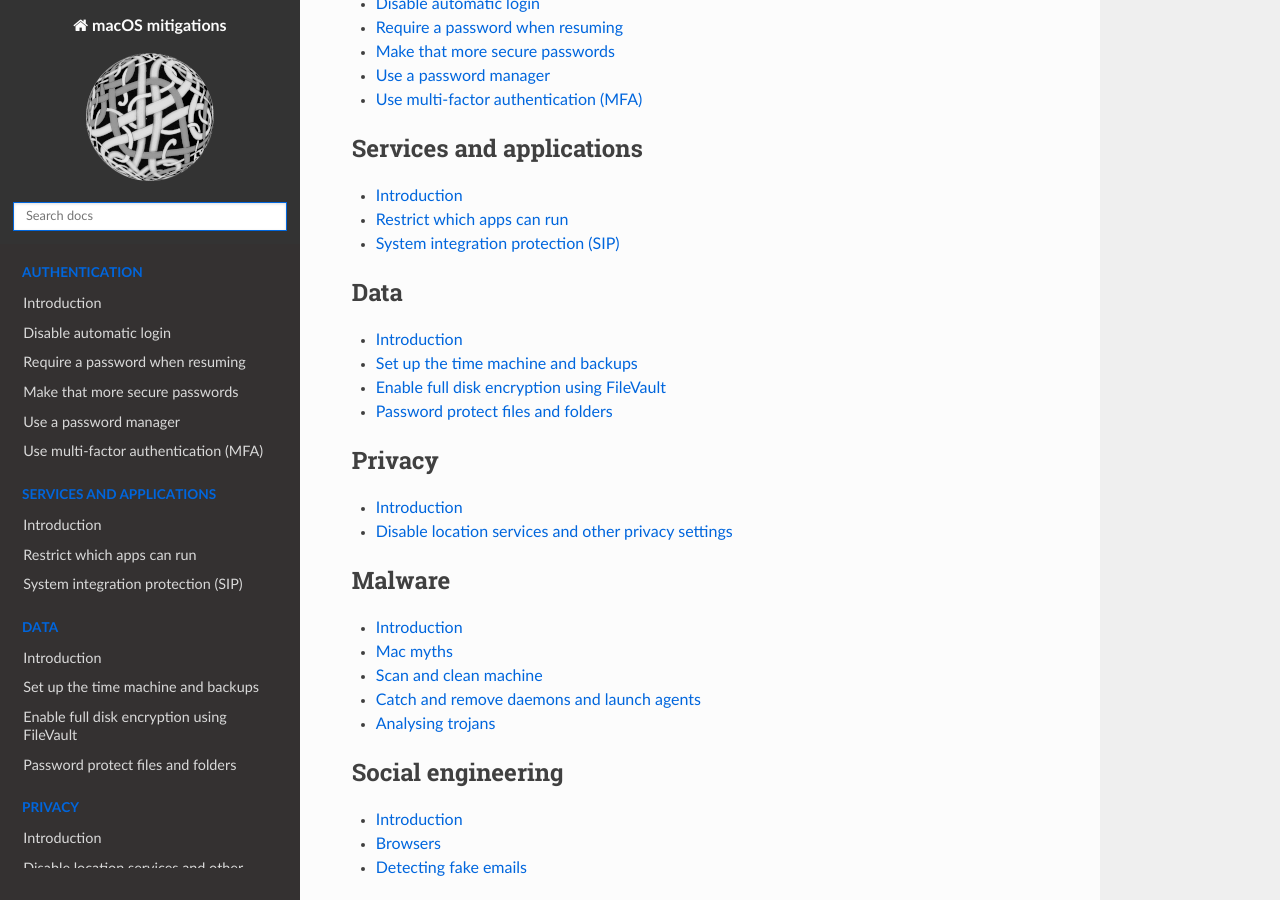
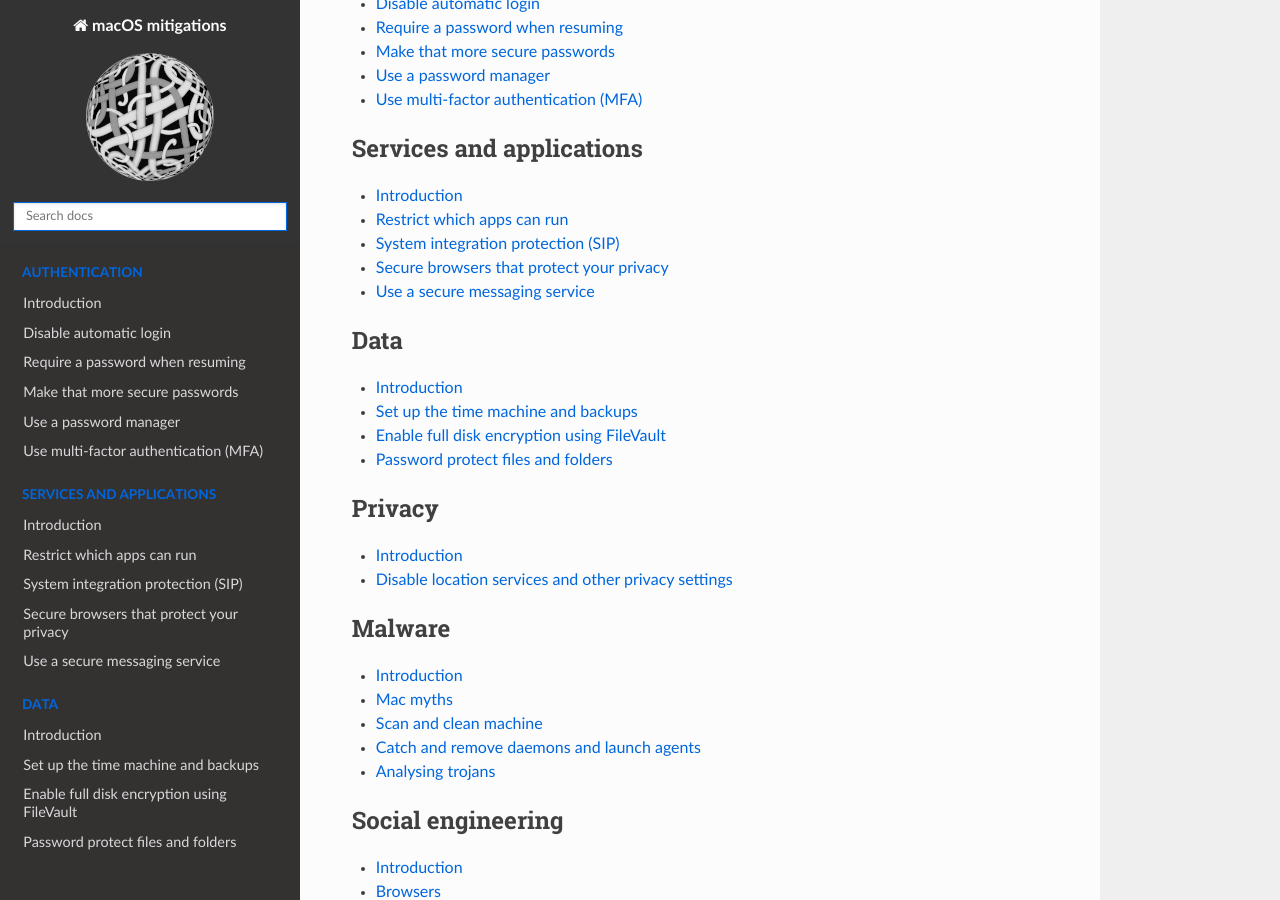
Before and after one commit to tymyrddin/blue-macos, a Sphinx documentation site: the page built from source/index.rst, in a window 1280 px wide and 900 px high, scrolled down 340 px. Built offline with Sphinx 7.4.7 and the Read the Docs theme 2.0.0, drawn with Linux system fonts in a browser that asks for light colours.

```diff
--- a/source/docs/services/README.md
+++ b/source/docs/services/README.md
@@ -1,11 +1,12 @@
 # Introduction
-
-
 
 * [Restrict which apps can run](restrict-apps.md)
 * [System integration protection (SIP)](sip.md)
+* [Secure browsers that protect your privacy](browsers.md)
+* [Use a secure messaging service](messaging.md)
 
 ## Related attack trees
 
 * [System](attack-trees:docs/system/README)
 * [Malware](attack-trees:docs/malware/README)
+* [E2EE threat model](https://tymyrddin.github.io/e2ee-threat-model/)
--- a/source/index.rst
+++ b/source/index.rst
@@ -25,6 +25,8 @@ Version 0.1: These mitigations are all based on Catalina. Supposedly, `Big Sur h
    docs/services/README.md
    docs/services/restrict-apps.md
    docs/services/sip.md
+   docs/services/browsers.md
+   docs/services/messaging.md
 
 .. toctree::
    :glob:
```
Also changed, not shown: source/docs/services/browsers.md (added, +8 -0 lines), source/docs/services/messaging.md (added, +8 -0 lines).
